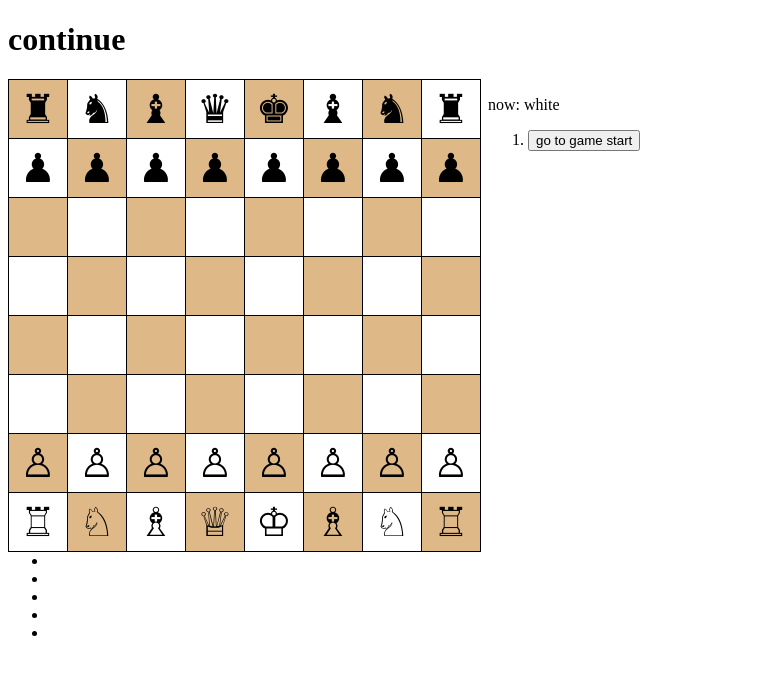
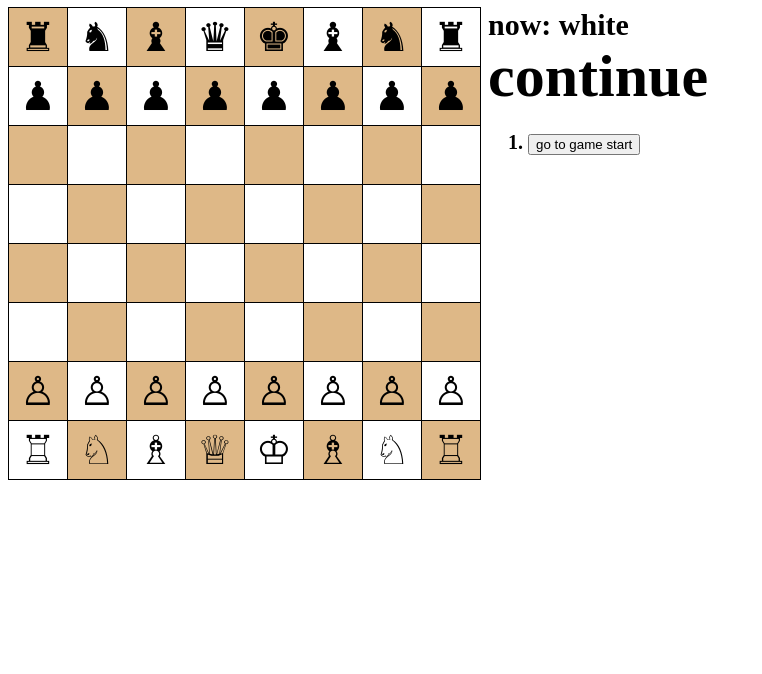
Before and after one commit to HaejinBae/test2, a React app in the folder chess220401/: page / in a window 1280 px wide. Shown: the whole page, without its empty margins (0-762 px from the left). Built offline with nearby package versions, Linux system fonts and the light colour scheme.

Commit message:
no message

```diff
--- a/chess220401/src/components/Game.js
+++ b/chess220401/src/components/Game.js
@@ -1593,6 +1593,7 @@ export default class Game extends React.Component{
                 for(let i=0;i<chk_path.length;i++){
                     console.log(i+item+':'+chk_path[i]);
                     if(item[0]==chk_path[i][0] && item[1]==chk_path[i][1]){
+                        console.log(item);
                         flag = false;
                         break;
                     }
@@ -1797,7 +1798,6 @@ export default class Game extends React.Component{
 
         return(
             <div className="game">
-                <h1>{game}</h1>
                 <div className="container">
                     <div className="game-board">
                         <Board select={(p)=>this.selectedPiece(p)} squares={current.squares}/>
@@ -1806,6 +1806,7 @@ export default class Game extends React.Component{
                 </div>
                 <div id="game-info">
                     <p>now: {this.state.next}</p>
+                    <h1>{game}</h1>
                     <ol>{moves}</ol>
                 </div>
                 <div id="selected">
--- a/chess220401/src/components/style.css
+++ b/chess220401/src/components/style.css
@@ -13,8 +13,23 @@
 #selected, #pieces{
     clear: both;
 }
+#selected{
+    display: none;
+}
 #game-info{
     display: inline-block;
+    font-weight: bold;
+    font-size: 30px;
+}
+h1, p{
+    margin: 0;
+    padding: 0;
+}
+#game-info ol{
+    font-size: 20px;
+    height: 320px;
+    width:200px;
+    overflow-y: scroll;
 }
 #pieces.hidden{
     display: none;
```
